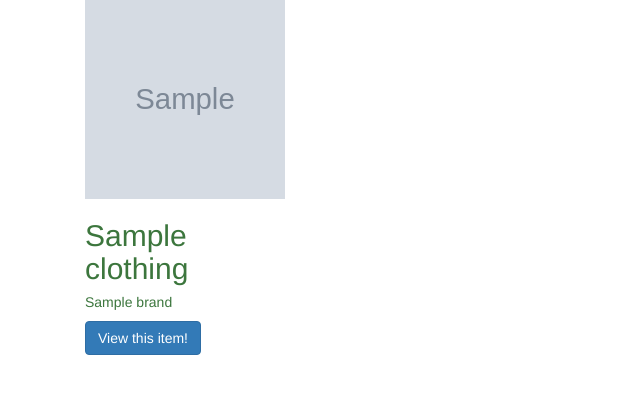
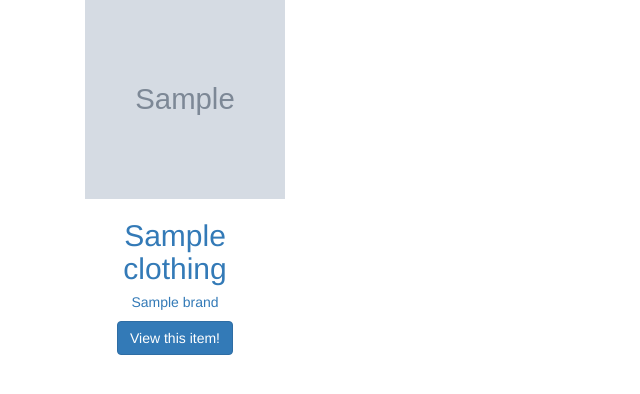
Before and after one commit to clenberger/SWDB, a Flask app: page / in a window 1280 px wide. Shown: the part 172-566 px from the top of the page, without its empty margins (0-640 px from the left). Run offline with Flask 2, Linux system fonts and the light colour scheme; grey boxes marked "Sample" are stand-in pictures; a database or web service that is not in the repository returns one stand-in record (values such as "Sample title"); some libraries are stand-ins or nearby versions.

Commit message:
Updating UI/UX

```diff
--- a/templates/clothing_index.html
+++ b/templates/clothing_index.html
@@ -13,8 +13,9 @@
         <div class="p-2 bd-highlight">
             <div class="col-md-3">
                 <div class="mh-100" style="height: 500px;">
+                    <div class="card text-center" style="width: 18rem;">
                         <div class="card border-success mb-3" style="max-width: 18rem;">
-                        <div class="card-body text-success">
+                            <div class="card-body text-primary">
                                 <div>
                                     <img src='{{item.image}}' width="200" height="200">
                                 </div>
@@ -28,6 +29,7 @@
                     </div>
                 </div>
             </div>
+        </div>
         {% endfor %}
     </div>
 {% endblock %}
```
Lines whose indentation alone changed are shown as unchanged.
